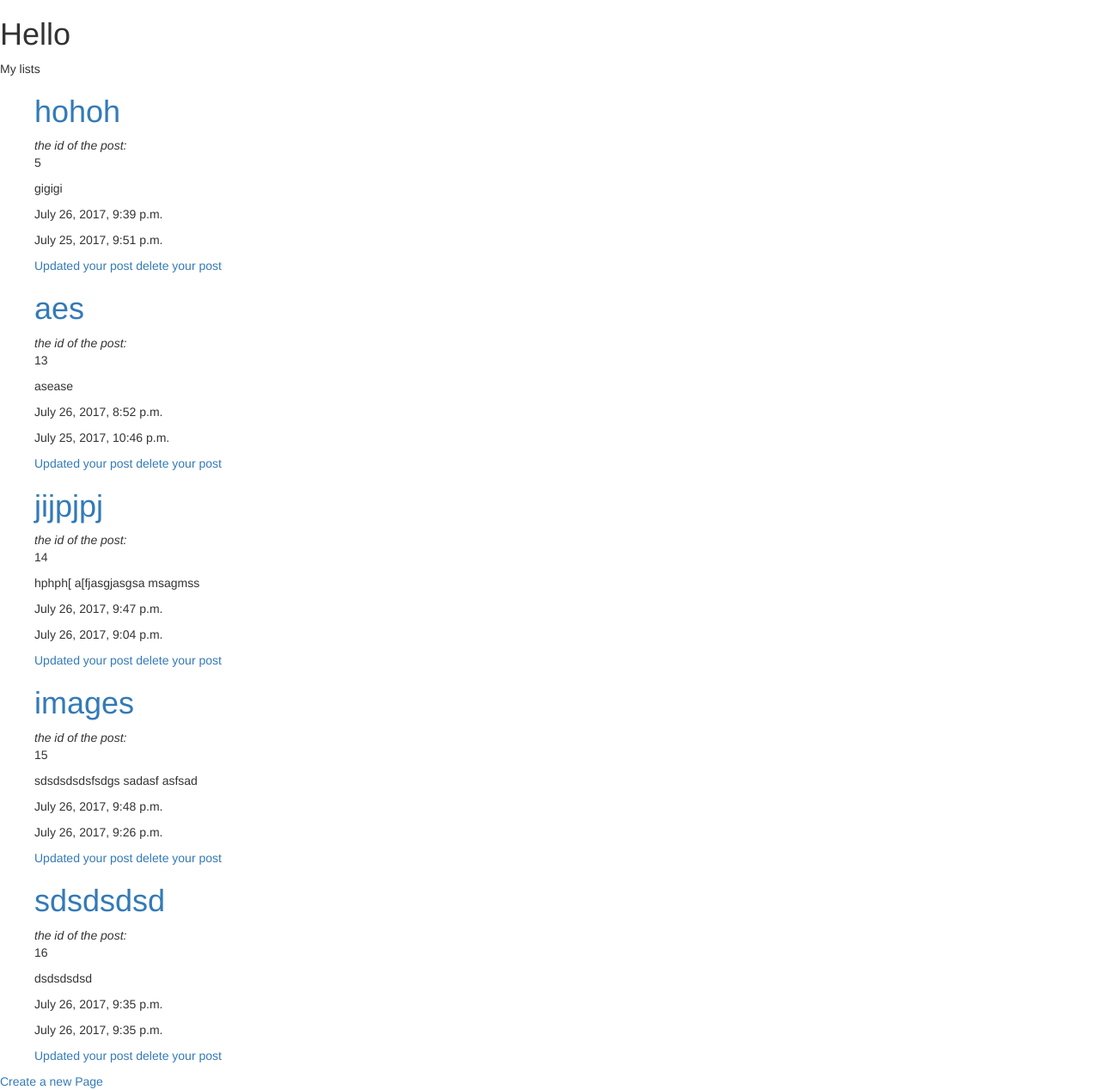
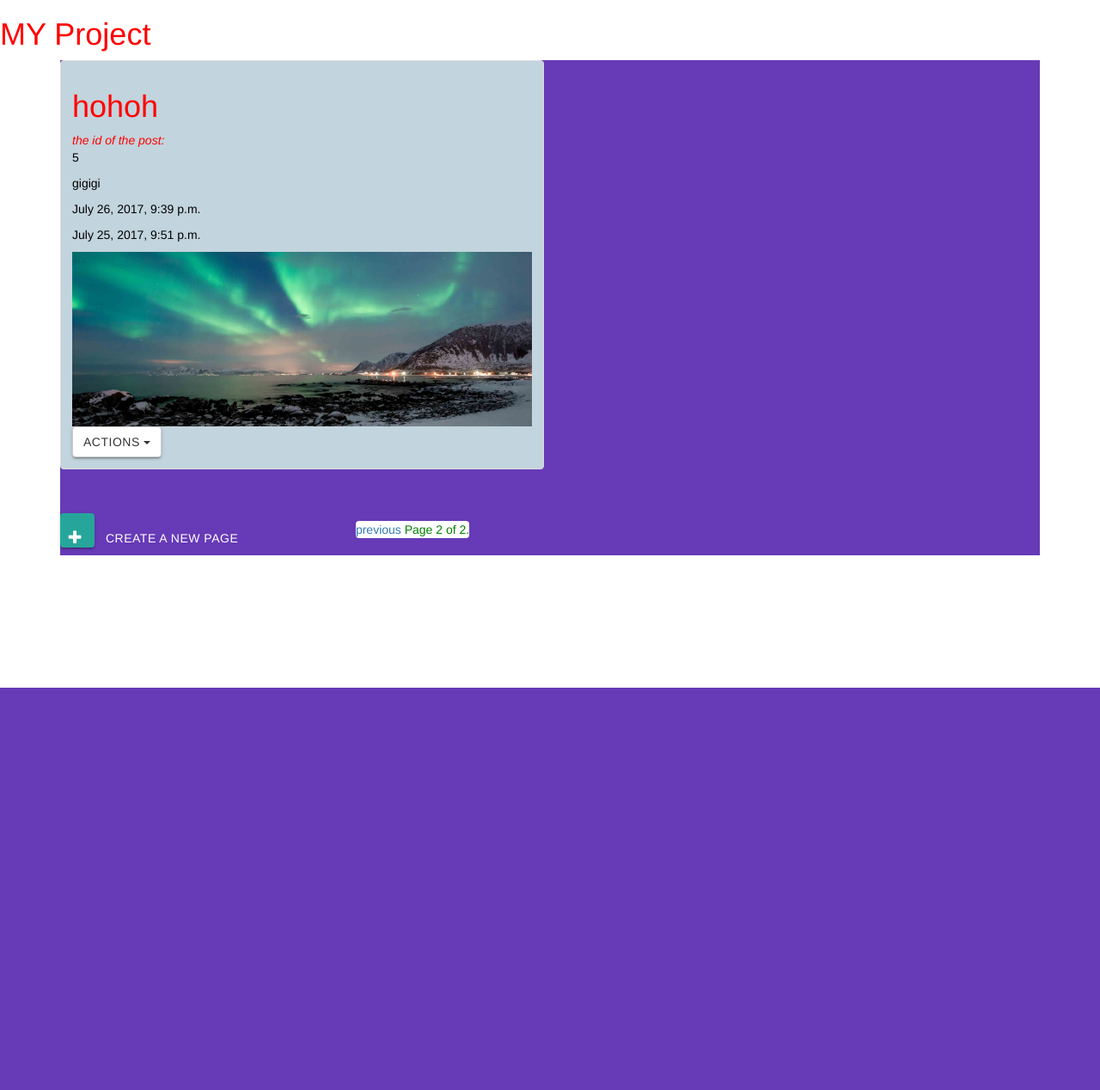
Before and after one commit to ahmedaak88/blog, a Django app: a page that uses post/templates/base.html in a window 1280 px wide. Shown: the whole page at 86% size. After the commit the page ends 800 px from the top, so only its background shows below. Run offline with Django 3.2, Linux system fonts and the light colour scheme; data comes from the database, SQL or seed files in the repository; both versions use the stored data as it was after the commit; some libraries are stand-ins or nearby versions.

Commit message:
i made my project look beatuful

```diff
--- a/blog/urls.py
+++ b/blog/urls.py
@@ -15,6 +15,8 @@
 """
 from django.conf.urls import url , include
 from django.contrib import admin
+from django.conf import settings
+from django.conf.urls.static import static
 
 
 urlpatterns = [
@@ -23,3 +25,6 @@
 
 
 ]
+if settings.DEBUG:
+	urlpatterns += static(settings.STATIC_URL, document_root=settings.STATIC_ROOT)
+	urlpatterns += static(settings.MEDIA_URL, document_root=settings.MEDIA_ROOT)
--- a/post/forms.py
+++ b/post/forms.py
@@ -5,4 +5,4 @@
 class PostForm(forms.ModelForm):
 	class Meta:
 		model = Post
-		fields = ['title','content']
+		fields = ['title','content','image']
--- a/post/models.py
+++ b/post/models.py
@@ -8,6 +8,7 @@
 	content = models.TextField()
 	updated = models.DateTimeField(auto_now=True, auto_now_add=False)
 	timestamp = models.DateTimeField(auto_now=False, auto_now_add = True)
+	image =  models.ImageField(upload_to="blog_images", null=True , blank=True)
 
 	def __str__(self):
 		return self.title
@@ -26,3 +27,5 @@
 	def name_val(self):
 		return str(self.id)
 		pass
+	class Meta:
+		ordering = ['-timestamp','-updated']
--- a/post/templates/base.html
+++ b/post/templates/base.html
@@ -6,18 +6,21 @@
 		{% block head_title %}
 		{% endblock head_title %}
 	</title>
-	<link rel="stylesheet" href="{% static 'css/bootstrap.min.css' %}">
-<link rel="stylesheet" href="{% static 'css/style1.css' %}">
+	<link rel="stylesheet" href="https://cdnjs.cloudflare.com/ajax/libs/materialize/0.100.1/css/materialize.min.css">
+	<link rel="stylesheet" href="{% static "css/bootstrap.min.css" %}">
+	<link rel="stylesheet" href="{% static "css/bbmm.css" %}">
 </head>
 <body>
-<h1>Hello</h1>
- {% include 'messgese.html' %}
-{% block content %}
+	<h1>MY Project</h1>
+	 {% include 'messgese.html' %}
+	 <div class="container">
+		{% block content %}
 
 
 
-{% endblock content%}
-<script src="{% static 'js/jquery-3.2.1.min.js'%}"></script>
-<script src="{% static 'js/bootstrap.min.js'%}"></script>
+		{% endblock content%}
+	</div>
+	<script src="{% static 'js/jquery-3.2.1.min.js'%}"></script>
+	<script src="{% static 'js/bootstrap.min.js'%}"></script>
 </body>
 </html>
--- a/post/templates/messgese.html
+++ b/post/templates/messgese.html
@@ -1,7 +1,9 @@
 {% if messages %}
-        <ul class="messages">
+        <div class="messages">
             {% for message in messages %}
-            <li{% if message.tags %} class="{{ message.tags }}"{% endif %}>{{ message }}</li>
+            <div{% if message.tags %} class="alert alert-{{ message.tags }}"{% endif %}>{{ message }}
+				<button type="button" class="close" data-dismiss="alert" aria-label="Close"><span aria-hidden="true">&times;</span></button>
+            </div>
             {% endfor %}
-        </ul>
+        </div>
         {% endif %}
--- a/post/templates/post_list.html
+++ b/post/templates/post_list.html
@@ -1,21 +1,57 @@
 {% extends "base.html" %}
+{% block head_title %}My lists{% endblock head_title %}
 {% block content %}
-    {% block head_title %}My lists{% endblock head_title %}
 
+     <div class="#d1c4e9 deep-purple ">
+        <div class="row">
+           {% for x in list%}
+                <div class="col s6" >
 
-    <ol>
-           {% for x in list%}
-            <div>
-            <a href={{x.get_absoulute_url}}><h1>{{x.title}}</h1></a>
+                        <div class="thumbnail">
+                            <div class="caption">
+                                    <a href={{x.get_absoulute_url}}><h1>{{x.title}}</h1></a>
 
-            <cite>the id of the post:</cite><p>{{x.name_val}}</p>
-            <p>{{x.croping}}</p>
-            <p>{{x.updated}}</p>
-            <p>{{x.timestamp}}</p>
-            <a href={{x.update_url_post}}>Updated your post</a>
-            <a href={{x.delete_url}}>delete your post</a>
-            </div>
+                                    <cite>the id of the post:</cite><p>{{x.name_val}}</p>
+                                    <p>{{x.content|truncatechars:10}}</p>
+                                    <p>{{x.updated}}</p>
+                                    <p>{{x.timestamp}}</p>
+                                    {% if x.image %}
+                                        <img class="responsive-img" src="{{x.image.url}}">
+                                    {% endif %}
+                                    <div class="dropdown">
+                                        <button class="btn btn-default dropdown-toggle" type="button" id="dropdownMenu1" data-toggle="dropdown" aria-haspopup="true" aria-expanded="true">
+                                                                                                    Actions
+                                        <span class="caret"></span>
+                                        </button>
+                                        <ul class="dropdown-menu" aria-labelledby="dropdownMenu1">
+                                            <li><a href={{x.update_url_post}}>Update your post</a></li>
+                                            <li><a href="{% url 'post:delete' post_id=x.id %}">DELETE</a></li>
+                                        </ul>
+
+                                    </div>
+                            </div>
+                        </div>
+
+                </div>
+
            {% endfor %}
-    </ol>
-    <a href="{% url 'post:create' %}">Create a new Page</a>
+        </div>
+    <a href="{% url 'post:create' %}" class= "btn btn-floating pulse"><i class="glyphicon glyphicon-plus" ></i>Create a new Page</a>
+{#this is where i place my pagintatio which make the pages show less posts #}
+<div class="pagination">
+    <span class="step-links">
+        {% if list.has_previous %}
+            <a href="?page={{ list.previous_page_number }}">previous</a>
+        {% endif %}
+
+        <span class="current">
+            Page {{ list.number }} of {{ list.paginator.num_pages }}.
+        </span>
+
+        {% if list.has_next %}
+            <a href="?page={{ list.next_page_number }}">next</a>
+        {% endif %}
+    </span>
+</div>
+</div>
 {% endblock content%}
--- a/post/templates/post_update.html
+++ b/post/templates/post_update.html
@@ -3,7 +3,7 @@
 	{% block head_title %}update
 	{% endblock head_title %}
 
-	<form method="POST" action="{% url 'post:update' post_id=obj.id %}">
+	<form method="POST" action="{% url 'post:update' post_id=obj.id %}" enctype="multipart/form-data">
 		{% csrf_token %}
 		{{form.as_p}}
 		<input type="submit" value="Update post">
--- a/post/views.py
+++ b/post/views.py
@@ -4,6 +4,7 @@
 from django.shortcuts import get_object_or_404
 from .forms import PostForm
 from django.contrib import messages
+from django.core.paginator import Paginator, EmptyPage, PageNotAnInteger
 
 
 
@@ -16,12 +17,24 @@
 
 def post_list(request):
     details = Post.objects.all()
+    paginator = Paginator(details, 4) # Show 25 contacts per page
+
+    page = request.GET.get('page')
+    try:
+        contacts = paginator.page(page)
+    except PageNotAnInteger:
+        # If page is not an integer, deliver first page.
+        contacts = paginator.page(1)
+    except EmptyPage:
+        # If page is out of range (e.g. 9999), deliver last page of results.
+        contacts = paginator.page(paginator.num_pages)
+
     context3 = {
-        "list": details,
+        "list": contacts,
     }
     return render(request, 'post_list.html',context3)
 def post_create(request):
-    form = PostForm(request.POST or None)
+    form = PostForm(request.POST or None, request.FILES or None)
     if form.is_valid():
         form.save()
         messages.success(request,"your post has been saved")
@@ -33,7 +46,7 @@
     return render(request, 'post_create.html',context)
 def post_update(request, post_id):
     obj = get_object_or_404(Post, id=post_id)
-    form = PostForm(request.POST or None ,instance=obj)
+    form = PostForm(request.POST or None ,request.FILES or None , instance=obj)
     if form.is_valid():
         form.save()
         messages.success(request,"the post has been updated")
--- /dev/null
+++ b/static/css/bbmm.css
@@ -0,0 +1,26 @@
+h1 {
+	color:red;
+
+}
+cite{
+	color:red;
+}
+p{
+	color: black;
+}
+.pagination{
+	position: relative;
+	left: 300px;
+	color: green;
+	background: white;
+}
+.thumbnail {
+	background-color: #c2d4dd;
+}
+.glyphicon {
+	position: relative;
+    left: -15px;
+    top:-30;
+
+
+}
```
Also changed, not shown: post/static/css/style1.css (added, +8 -0 lines), post/templates/post_create.html (+6 -3 lines), post/templates/post_detail.html (+9 -6 lines), db.sqlite3, media/blog_images/Django.png (added), media/blog_images/Django_RaC7o6A.png (added), media/blog_images/th.jpeg (added), media/blog_images/th_eGRWjeS.jpeg (added), media/blog_images/th_wfWswHF.jpeg (added), post/migrations/0002_auto_20170726_2051.py (added).
